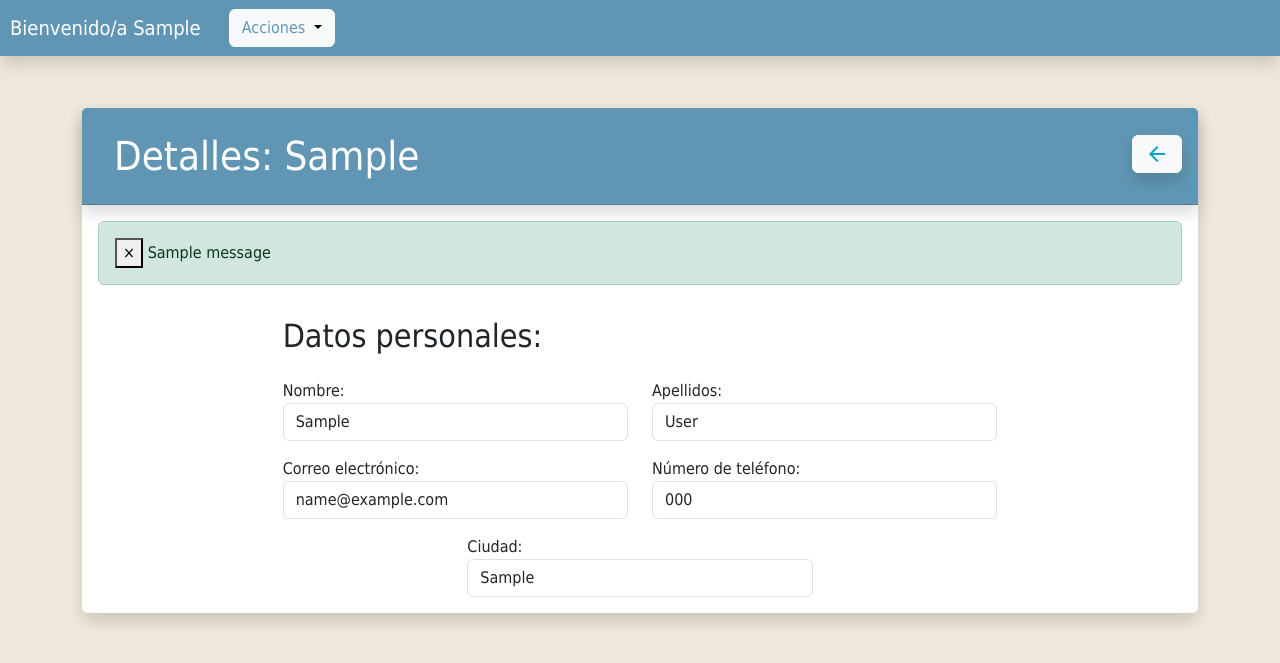
After one commit to yerayboix/cirep_backend, a Django app: page /administrador/usuarios/detalles/1 in a window 1280 px wide. The commit adds this page. Shown: the top 663 px of the page. Run offline with Django 4.2, Linux system fonts and the light colour scheme; a user stored in the database is signed in; tables that the repository leaves empty hold one stand-in row (values such as "Sample post"); one stand-in notice (Sample message) is shown; some libraries are stand-ins or nearby versions.

Commit message:
Detalles de usuario hecho, arreglado bug de self.id en incidencia

```diff
--- a/administrator/urls.py
+++ b/administrator/urls.py
@@ -2,7 +2,7 @@ from django.urls import path, include
 from rest_framework import routers
 
 from administrator.views.reports import list_reports, list_user_reports
-from administrator.views.user import list_users, logout_view, activate_user, desactivate_user
+from administrator.views.user import list_users, logout_view, activate_user, desactivate_user, user_details
 
 urlpatterns = [
     # Usuarios
@@ -10,6 +10,7 @@ urlpatterns = [
     path('usuarios/logout', logout_view, name='logout_view'),
     path('usuarios/activar/<pk>', activate_user, name='activate_user'),
     path('usuarios/desactivar/<pk>', desactivate_user, name='desactivate_user'),
+    path('usuarios/detalles/<pk>', user_details, name='user_details'),
     # Incidencias
     path('incidencias/listado', list_reports, name='list_reports'),
     path('incidencias/listado/usuario/<pk>', list_user_reports, name='list_user_reports'),
--- a/administrator/views/user.py
+++ b/administrator/views/user.py
@@ -33,3 +33,10 @@ def activate_user(request, pk):
     user.is_active = True
     user.save()
     return redirect('/administrador/usuarios/listado')
+
+
+@login_required
+def user_details(request, pk):
+    us = get_by_pk(User, pk)
+    context = {'us': us}
+    return render(request, 'user/profile.html', context)
--- a/report/models.py
+++ b/report/models.py
@@ -24,7 +24,7 @@ class Incidencia(models.Model):
     report_type = models.CharField(max_length=255)
 
     def __str__(self):
-        return self.id
+        return str(self.id)
 
     class Meta:
         verbose_name = 'Incidencia'
--- a/templates/sidebar.html
+++ b/templates/sidebar.html
@@ -66,9 +66,11 @@
                             <span style="color:#6096B4;">Acciones</span>
                         </button>
                         <ul class="dropdown-menu">
-                            <li><a class="dropdown-item" style="color: #6096B4" href="{% url 'list_users' %}">Usuarios</a></li>
-                            <li><a class="dropdown-item" style="color: #6096B4" href="{% url 'list_reports' %}">Incidencias</a></li>
-                            <li><a class="dropdown-item" style="color: #6096B4" href="{% url 'logout_view' %}">Cerrar sesión</a></li>
+                            <li><a class="link dropdown-item" href="{% url 'list_users' %}" {% if '/administrador/usuarios/listado' in request.path %}style="color: #047cfc; background-color: #d3e7f2"
+                           {% else %}style="color:#00a1ca;"{% endif %}>Usuarios</a></li>
+                            <li><a class="link dropdown-item" href="{% url 'list_reports' %}" {% if '/administrador/incidencias/listado' in request.path %}style="color: #047cfc; background-color: #d3e7f2"
+                           {% else %}style="color:#00a1ca;"{% endif %}>Incidencias</a></li>
+                            <li><a class="link dropdown-item" style="color: #6096B4" href="{% url 'logout_view' %}">Cerrar sesión</a></li>
                         </ul>
                     </li>
                 </ul>
--- /dev/null
+++ b/templates/user/profile.html
@@ -0,0 +1,91 @@
+{% extends 'sidebar.html' %}
+{% block title %}Detalles Usuario{% endblock %}
+{% block panel_content %}
+    <div id="detailUser">
+        <div class="card shadow border-0 bg-white mt-5 mb-5">
+            <div class="card-header d-flex justify-content-between align-items-center shadow"
+                 style="background-color: #6096B4!important;">
+                <h1 class="m-3 text-white">Detalles: <span>{{ us.first_name }}</span></h1>
+                <div>
+                    <a class="btn btn-light ml-2 mb-1 shadow" href="{% url 'list_users' %}" data-toggle="tooltip"
+                       data-placement="bottom" title="Volver"><span
+                            class="material-icons"
+                            style="vertical-align: bottom; color: #00a1ca">arrow_back</span></a>
+                </div>
+            </div>
+            <div class="card-body">
+                <!--Error message if it exists-->
+                {% if messages %}
+                    {% for message in messages %}
+                        {% if message.level == DEFAULT_MESSAGE_LEVELS.ERROR %}
+                            <div class="alert alert-danger">
+                                <button type="button" class="close" data-dismiss="alert">&times;</button>
+                                {{ message }}
+                            </div>
+                        {% elif message.level == DEFAULT_MESSAGE_LEVELS.SUCCESS %}
+                            <div class="alert alert-success">
+                                <button type="button" class="close" data-dismiss="alert">&times;</button>
+                                {{ message }}
+                            </div>
+                        {% elif message.level == DEFAULT_MESSAGE_LEVELS.INFO %}
+                            <div class="alert alert-info">
+                                <button type="button" class="close" data-dismiss="alert">&times;</button>
+                                {{ message }}
+                            </div>
+                        {% endif %}
+                    {% endfor %}
+                {% endif %}
+                <div class="row" style="justify-content: center">
+                    <div class="col-md-8 mt-3">
+                        <h2>Datos personales:</h2>
+                    </div>
+                </div>
+                <div class="row" style="justify-content: center">
+                    <div class="col-md-4 mt-3"><label for="first_name">Nombre:</label>
+                        <input type="text" class="form-control" name="first_name"
+                               value="{{ us.first_name }}"
+                               readonly>
+                    </div>
+                    <div class="col-md-4 mt-3"><label for="last_name">Apellidos:</label>
+                        <input type="text" class="form-control" name="last_name"
+                               value="{{ us.last_name }}"
+                               readonly>
+                    </div>
+                </div>
+                <div class="row" style="justify-content: center">
+                    <div class="col-md-4 mt-3"><label for="email">Correo electrónico:</label>
+                        <input type="text" class="form-control" name="email"
+                               value="{{ us.email }}"
+                               readonly>
+                    </div>
+                    <div class="col-md-4 mt-3"><label for="phone_number">Número de teléfono:</label>
+                        <input type="text" class="form-control" name="phone_number"
+                               value="{{ us.phone_number }}"
+                               readonly>
+                    </div>
+                </div>
+                <div class="row" style="justify-content: center">
+                    <div class="col-md-4 mt-3"><label for="city">Ciudad:</label>
+                        <input type="text" class="form-control" name="city"
+                               value="{{ us.city }}"
+                               readonly>
+                    </div>
+                </div>
+            </div>
+        </div>
+    </div>
+
+    <script>
+        $(document).ready(function () {
+            $('#group_name').change(function () {
+                if ($(this).val() === 'M' || $(this).val() === 'R') {
+                    $('#responsible').show();
+                } else {
+                    $('#responsible').hide();
+                }
+            }).trigger('change');
+        });
+
+    </script>
+
+{% endblock %}
```
Also changed, not shown: templates/user/index.html (+5 -4 lines), report/migrations/0001_initial.py (added), report/migrations/__init__.py (added), user/migrations/0001_initial.py (added), user/migrations/__init__.py (added).
